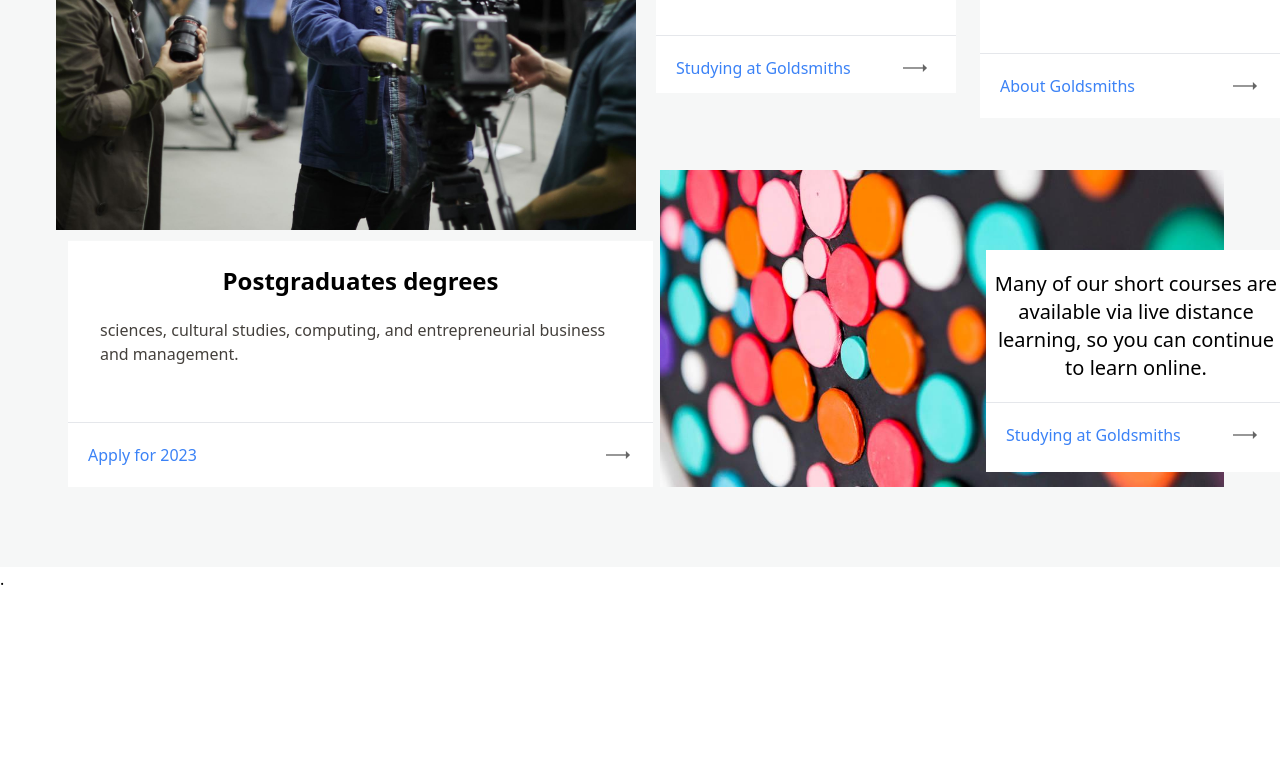
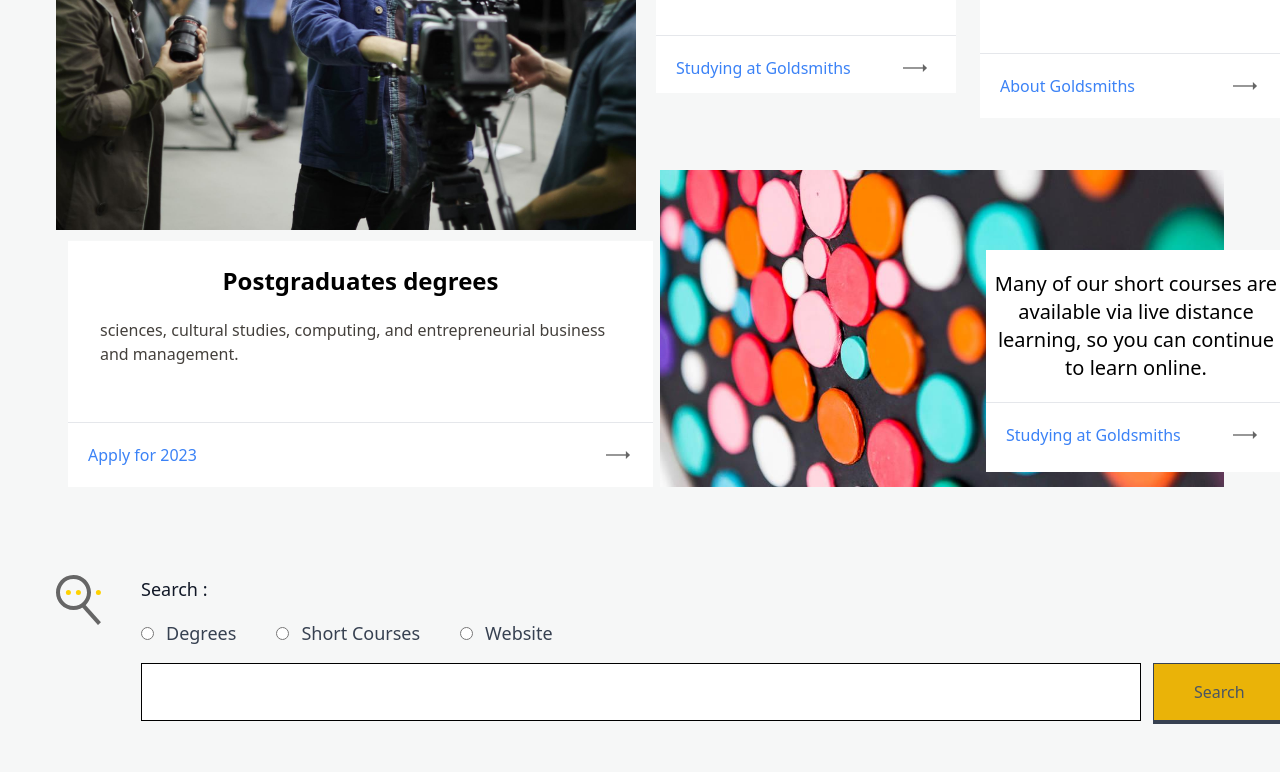
Before and after one commit to Kingcedru/Web_Clone_Test, a website: page index.html in a window 1280 px wide. Shown: the part 796-1568 px from the top of the page. Before the commit the page ends 1387 px from the top, so only its background shows below. Drawn offline with Linux system fonts and the light colour scheme.

Commit message:
first message

```diff
--- a/index.html
+++ b/index.html
@@ -135,11 +135,26 @@
                     </div>
                 </div>
             </div>
+            <di class="searchs flex gap-10 my-20">
+                    <img class="pb-36" src="img/icon-search.svg" alt="">
+                <div class="links">
+                    <div class="text1 text-lg font-medium  text-gray-900">
+                        <h1>Search :</h1>
+                    </div>
+                    <div class="radios flex gap-10 text-lg font-medium text-gray-700 my-4">
+                        <div><input class="mr-3" type="radio"><label for="">Degrees</label></div>
+                        <div><input class="mr-3" type="radio"><label for="">Short Courses</label></div>
+                        <div><input class="mr-3" type="radio"><label for="">Website</label></div>
+                    </div>
+                    <div class="input flex gap-3">
+                        <div><input type="text" class="border-[1px] border-black w-[1000px] py-4"></div>
+                        <button class="bg-yellow-500 border-b-4 border-t-[1px] border-l-[1px] border-r-[1px] border-gray-700 py-4 px-10 text-gray-600">Search</button>
+                    </div>
+                </div>
+            </div>
 
         </div>
-        <div class="searchs">
-            .
-        </div>
+
     </div>
 </body>
 </html>
```
Also changed, not shown: dist/output.css.
